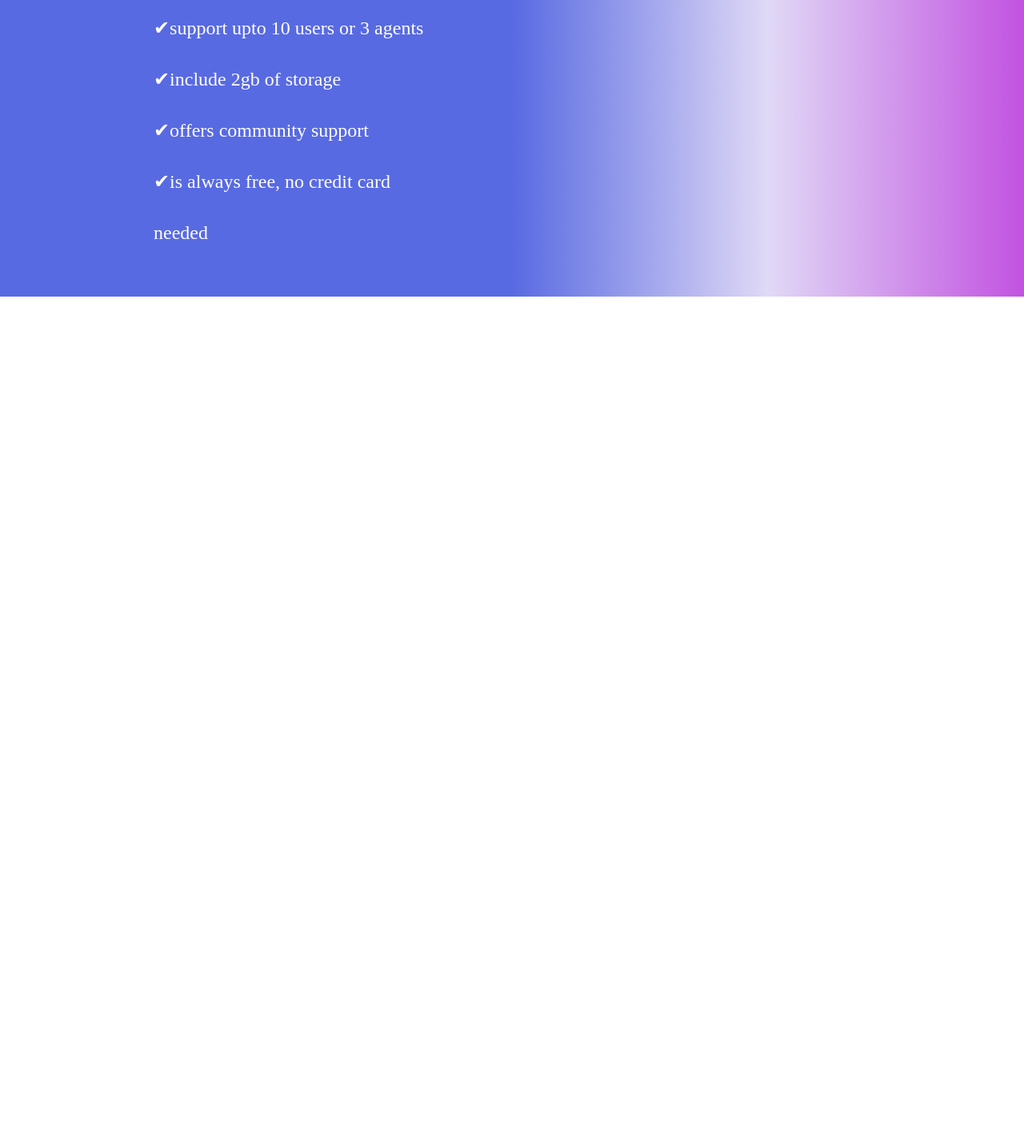
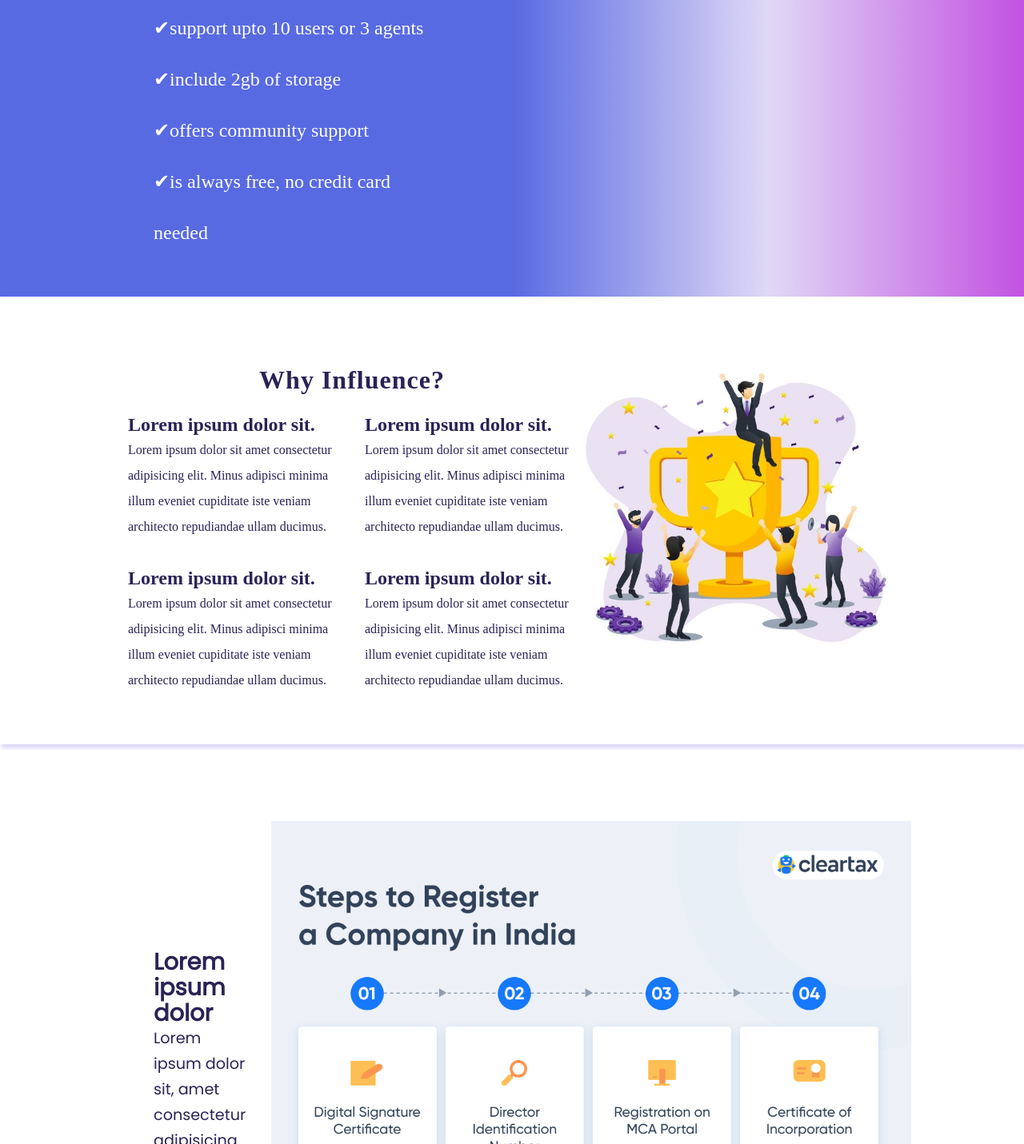
Before and after one commit to Resurrect19/exploring, a plain HTML site: page index.html in a window 1280 px wide. Shown: the part 621-2052 px from the top of the page at 80% size. Before the commit the page ends 992 px from the top, so only its background shows below. Drawn offline with nearby package versions, Linux system fonts and the light colour scheme; a web font is replaced by a local one.

Commit message:
aboutpage

```diff
--- a/index.html
+++ b/index.html
@@ -46,6 +46,64 @@
 
         </aside>
     </section>
+    <section class="why">
+        <article class="grid-section">
+            <h1>why influence?</h1>
+            <div class="grid">
+                <div class="box1">
+                    <h2>Lorem ipsum dolor sit.</h2>
+                    <p>Lorem ipsum dolor sit amet consectetur adipisicing elit. Minus adipisci minima illum eveniet cupiditate iste veniam architecto repudiandae ullam ducimus.</p>
+                </div>
+                <div class="box2">
+                    <h2>Lorem ipsum dolor sit.</h2>
+                    <p>Lorem ipsum dolor sit amet consectetur adipisicing elit. Minus adipisci minima illum eveniet cupiditate iste veniam architecto repudiandae ullam ducimus.</p>
+                </div>
+                <div class="box3">
+                    <h2>Lorem ipsum dolor sit.</h2>
+                    <p>Lorem ipsum dolor sit amet consectetur adipisicing elit. Minus adipisci minima illum eveniet cupiditate iste veniam architecto repudiandae ullam ducimus.</p>
+                </div>
+                <div class="box4">
+                    <h2>Lorem ipsum dolor sit.</h2>
+                    <p>Lorem ipsum dolor sit amet consectetur adipisicing elit. Minus adipisci minima illum eveniet cupiditate iste veniam architecto repudiandae ullam ducimus.</p>
+                </div>
+            </div>
+        </article>
+        <aside>
+            <div class="why-image">
+                <img src="img1.jpg" width="400rem">
+            </div>
+        </aside>
+    </section>
+    <section class="about">
+        <div class="slide1">
+            <div class="content">
+                <h2>Lorem ipsum dolor</h2>
+                <p>Lorem ipsum dolor sit, amet consectetur adipisicing elit. Cupiditate, dolore.</p>
+            </div>
+            <div class="slide-img">
+                <img src="img2.png" width="800rem">
+            </div>
+        </div>
+        <div class="slide2">
+            <div class="slide-img">
+                <img src="img2.png" width="800rem">
+            </div>
+            <div class="content">
+                <h2>Lorem ipsum dolor</h2>
+                <p>Lorem ipsum dolor sit, amet consectetur adipisicing elit. Cupiditate, dolore.</p>
+            </div>
+        </div>
+        <div class="slide3">
+            <div class="content">
+                <h2>Lorem ipsum dolor</h2>
+                <p>Lorem ipsum dolor sit, amet consectetur adipisicing elit. Cupiditate, dolore.</p>
+            </div>
+            <div class="slide-img">
+                <img src="img2.png" width="800rem">
+            </div>
+        </div>
+
+    </section>
 
 </body>
 </html>
--- a/style.css
+++ b/style.css
@@ -29,6 +29,7 @@ header{
     left: 0;
     position: sticky;
     background-color: var(--white);
+    box-shadow: 1px 1px 5px grey;
 }
 .logo{
     text-transform: capitalize;
@@ -144,3 +145,48 @@ header{
     font-size: 2rem;
     text-transform: uppercase;
 }
+.why{
+    padding: 4rem 10rem 4rem 10rem;
+    display: flex;
+    justify-content: space-between;
+    line-height: 2rem;
+    box-shadow: 2px 5px 4px var(--lavender);
+}
+.grid-section{
+    width: 40rem;
+
+}
+.grid-section h1{
+    margin: 1rem;
+    line-height: 3rem;
+    color: var(--darkblue);
+    font-size: 2rem;
+    text-transform: capitalize;
+    letter-spacing:1px;
+    text-align: center;
+}
+.grid{
+    color: var(--darkblue);
+    display: grid;
+    grid-template-columns: repeat(2, 1fr);
+    grid-template-rows: repeat(2, 1fr);
+    column-gap: 2rem;
+    row-gap: 2rem;
+    text-align: left;
+}
+.about{
+    padding: 4rem 10rem 4rem 10rem;
+}
+.slide1,.slide2, .slide3{
+    display: flex;
+    justify-content: space-between;
+    margin: 2rem 0rem 2rem 0rem;
+}
+
+.content{
+    line-height: 2rem;
+    font-size: 1.2rem;
+    color: var(--darkblue);
+    margin: 10rem 2rem 0rem 2rem;
+    font-family: 'Poppins', sans-serif;
+}
```
Also changed, not shown: img1.jpg (added), img2.png (added).
